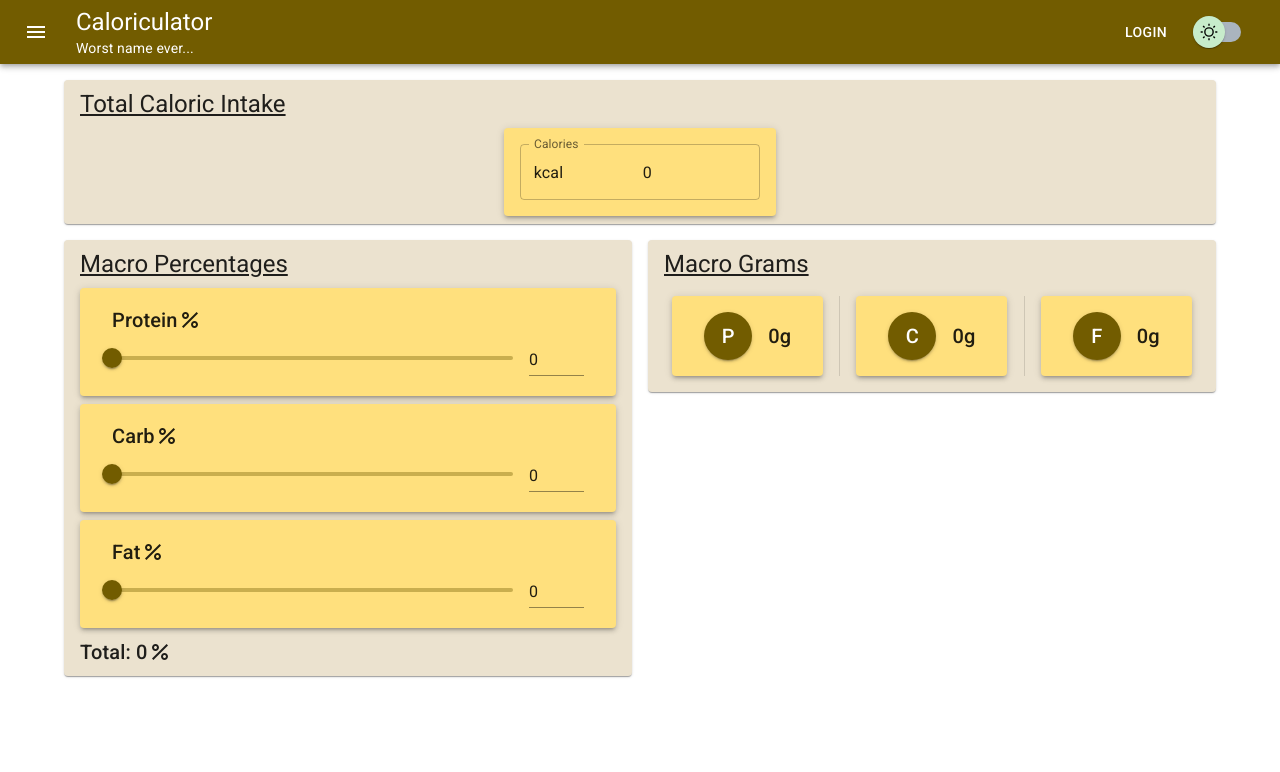
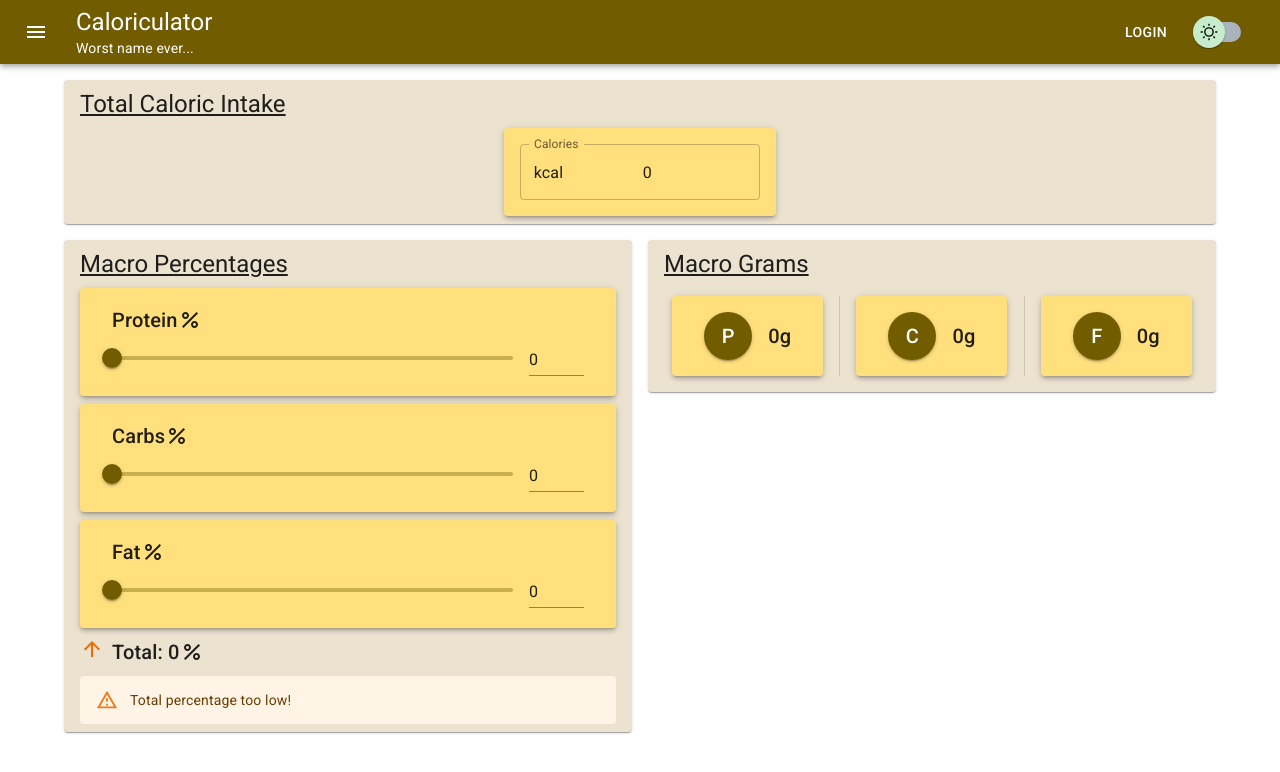
Before and after one commit to andrewdieppa/caloriculator, a React (Create React App) app: page / in a window 1280 px wide. Shown: the top 772 px of the page. Built offline with nearby package versions, Linux system fonts and the light colour scheme.

Commit message:
change percentage slider component logic and add alert animations

```diff
--- a/src/components/MacroPercentages/MacroPercentages.js
+++ b/src/components/MacroPercentages/MacroPercentages.js
@@ -1,14 +1,24 @@
 import SectionTitle from '../Reusable/SectionTitle/SectionTitle';
 import PercentSlider from './PercentSlider';
-import { Paper, Box, Stack, Typography, Alert } from '@mui/material';
-import { Percent } from '@mui/icons-material';
+import { Paper, Box, Stack, Typography, Alert, Zoom } from '@mui/material';
+import {
+  Percent,
+  ArrowUpward,
+  ArrowDownward,
+  ThumbUp,
+} from '@mui/icons-material';
 import { useSelector, useDispatch } from 'react-redux';
+import {
+  setProteinPerc,
+  setCarbPerc,
+  setFatPerc,
+} from '../../store/calorieDataSlice';
 
 const MacroPercentages = () => {
   // bring in the state from the store
-  const { totalMacroPerc } = useSelector(state => state.calorieData);
-  // bring in the dispatch function from the store
-  const dispatch = useDispatch();
+  const { totalMacroPerc, proteinPerc, carbPerc, fatPerc } = useSelector(
+    state => state.calorieData
+  );
 
   let sliderColor;
 
@@ -26,17 +36,45 @@ const MacroPercentages = () => {
         <SectionTitle variant="h5" component="h4" sx={{ mb: 1 }}>
           Macro Percentages
         </SectionTitle>
-        <PercentSlider macroName={'protein'} color={sliderColor} />
-        <PercentSlider macroName={'carb'} color={sliderColor} />
-        <PercentSlider macroName={'fat'} color={sliderColor} />
-        <Typography variant="h6" component="h5">
-          <Box display={'flex'} alignItems={'center'}>
-            Total: {totalMacroPerc}
-            <Percent />
+        <PercentSlider
+          title="Protein"
+          macroPerc={proteinPerc}
+          setterAction={setProteinPerc}
+          color={sliderColor}
+        />
+        <PercentSlider
+          title="Carbs"
+          macroPerc={carbPerc}
+          setterAction={setCarbPerc}
+          color={sliderColor}
+        />
+        <PercentSlider
+          title="Fat"
+          macroPerc={fatPerc}
+          setterAction={setFatPerc}
+          color={sliderColor}
+        />
+        <Box sx={{ display: 'flex', alignItems: 'center' }}>
+          <Box sx={{ mr: 1 }}>
+            {totalMacroPerc < 100 && <ArrowUpward color="warning" />}
+            {totalMacroPerc === 100 && <ThumbUp color="secondary" />}
+            {totalMacroPerc > 100 && <ArrowDownward color="error" />}
           </Box>
-        </Typography>
+          <Typography variant="h6" component="h5">
+            <Box display={'flex'} alignItems={'center'}>
+              Total: {totalMacroPerc} <Percent />
+            </Box>
+          </Typography>
+        </Box>
+        {totalMacroPerc < 100 && (
+          <Zoom in={totalMacroPerc < 100}>
+            <Alert severity="warning">Total percentage too low!</Alert>
+          </Zoom>
+        )}
         {totalMacroPerc > 100 && (
-          <Alert severity="warning">Total percentages should equal 100%</Alert>
+          <Zoom in={totalMacroPerc > 100}>
+            <Alert severity="error">Total percentage too high!</Alert>
+          </Zoom>
         )}
       </Stack>
     </Paper>
--- a/src/components/MacroPercentages/PercentSlider.js
+++ b/src/components/MacroPercentages/PercentSlider.js
@@ -1,31 +1,26 @@
 import { Paper, Typography, Slider, Input, Grid } from '@mui/material';
 import Percent from '@mui/icons-material/Percent';
-import { useSelector, useDispatch } from 'react-redux';
+import { useDispatch } from 'react-redux';
 import { actions } from '../../store/calorieDataSlice';
 
-const PercentSlider = ({ macroName, color }) => {
-  const capMacroName = macroName.charAt(0).toUpperCase() + macroName.slice(1);
-
-  const macroPerc = useSelector(state => state.calorieData[`${macroName}Perc`]);
+const PercentSlider = ({ title, macroPerc, setterAction, color }) => {
   const dispatch = useDispatch();
 
   const handleSliderChange = (event, newValue) => {
-    dispatch(actions[`set${capMacroName}Perc`](newValue));
+    dispatch(setterAction(newValue));
   };
 
   const handleInputChange = event => {
     dispatch(
-      actions[`set${capMacroName}Perc`](
-        event.target.value === '' ? 0 : Number(event.target.value)
-      )
+      setterAction(event.target.value === '' ? 0 : Number(event.target.value))
     );
   };
 
   const handleBlur = e => {
     if (e.target.value < 0) {
-      dispatch(actions[`set${capMacroName}Perc`](0));
+      dispatch(setterAction(0));
     } else if (e.target.value > 100) {
-      dispatch(actions[`set${capMacroName}Perc`](100));
+      dispatch(setterAction(100));
     }
   };
 
@@ -37,14 +32,14 @@ const PercentSlider = ({ macroName, color }) => {
         id="input-slider"
         gutterBottom
       >
-        {capMacroName} <Percent />
+        {title} <Percent />
       </Typography>
       <Grid container spacing={2} alignItems="center">
         <Grid item xs>
           <Slider
             value={macroPerc}
             onChange={handleSliderChange}
-            aria-labelledby={`${macroName}-input-slider`}
+            aria-labelledby={`${title}-input-slider`}
             color={color}
           />
         </Grid>
@@ -59,7 +54,7 @@ const PercentSlider = ({ macroName, color }) => {
               min: 0,
               max: 100,
               type: 'number',
-              'aria-labelledby': `${macroName}-input-slider`,
+              'aria-labelledby': `${title}-input-slider`,
             }}
           />
         </Grid>
```
